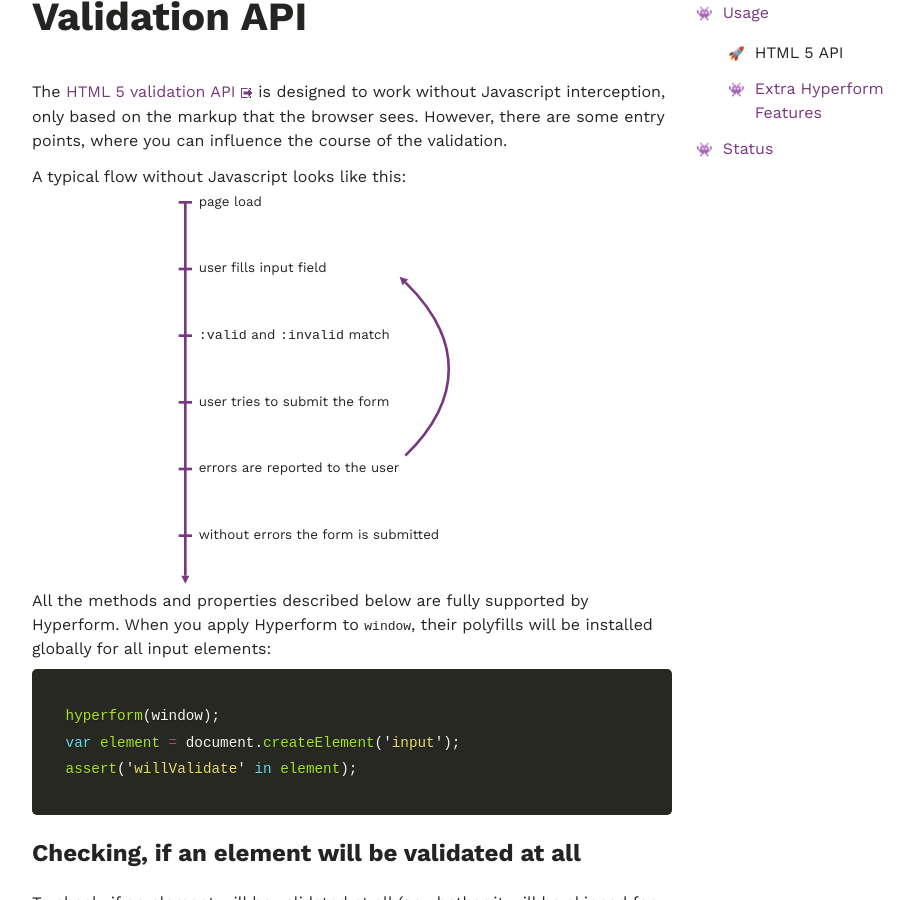
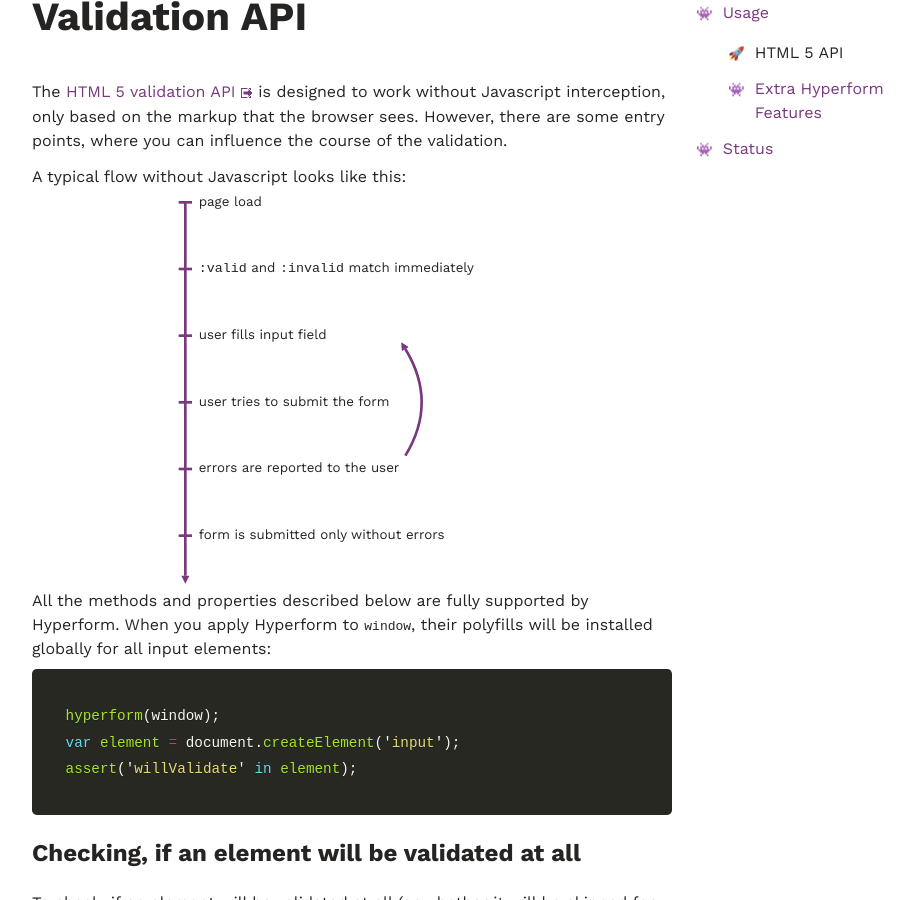
Before and after one commit to hyperform/hyperform.github.io, a Jekyll site: the page built from docs/low_level_api.md, in a window 1280 px wide and 900 px high, scrolled down 433 px. Shown: the whole window, without its empty margins (288-1202 px from the left). Built offline with Jekyll 4.4.1, drawn with Linux system fonts in a browser that asks for light colours; emoji names are drawn with the system emoji font; some web fonts are replaced.

Commit message:
correct order of HTML 5

```diff
--- a/docs/low_level_api.md
+++ b/docs/low_level_api.md
@@ -29,15 +29,15 @@ orient="auto">
 <line x1="40" y1="320" x2="60" y2="320"/>
 <line x1="40" y1="420" x2="60" y2="420"/>
 <line x1="40" y1="520" x2="60" y2="520"/>
-<path d="M 380,400 A 1200,400 0 0,0 380,140" marker-end="url(#Triangle)"/>
+<path d="M 380,400 A 1200,400 0 0,0 380,240" marker-end="url(#Triangle)"/>
 </g>
 <text font-size="20" font-family="Work Sans,sans-serif" fill="#262422">
-<tspan x="70" y="125">user fills input field</tspan>
+<tspan x="70" y="225">user fills input field</tspan>
 <tspan x="70" y="325">user tries to submit the form</tspan>
 <tspan x="70" y="25">page load</tspan>
-<tspan x="70" y="225"><tspan font-family="monospace">:valid</tspan> and <tspan font-family="monospace">:invalid</tspan> match</tspan>
+<tspan x="70" y="125"><tspan font-family="monospace">:valid</tspan> and <tspan font-family="monospace">:invalid</tspan> match immediately</tspan>
 <tspan x="70" y="425">errors are reported to the user</tspan>
-<tspan x="70" y="525">without errors the form is submitted</tspan>
+<tspan x="70" y="525">form is submitted only without errors</tspan>
 </text>
 </svg>
 
```
